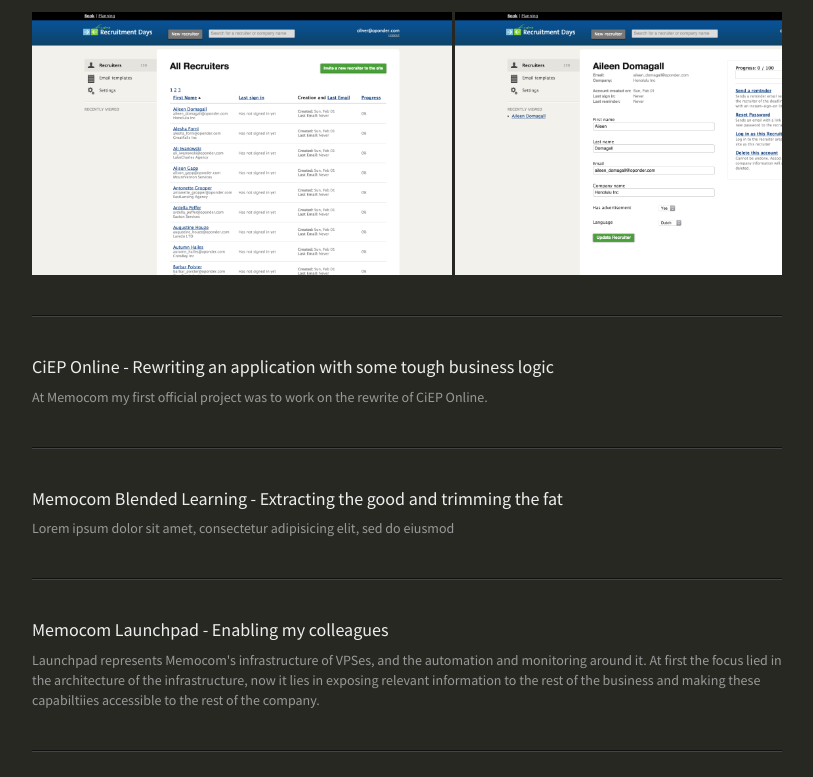
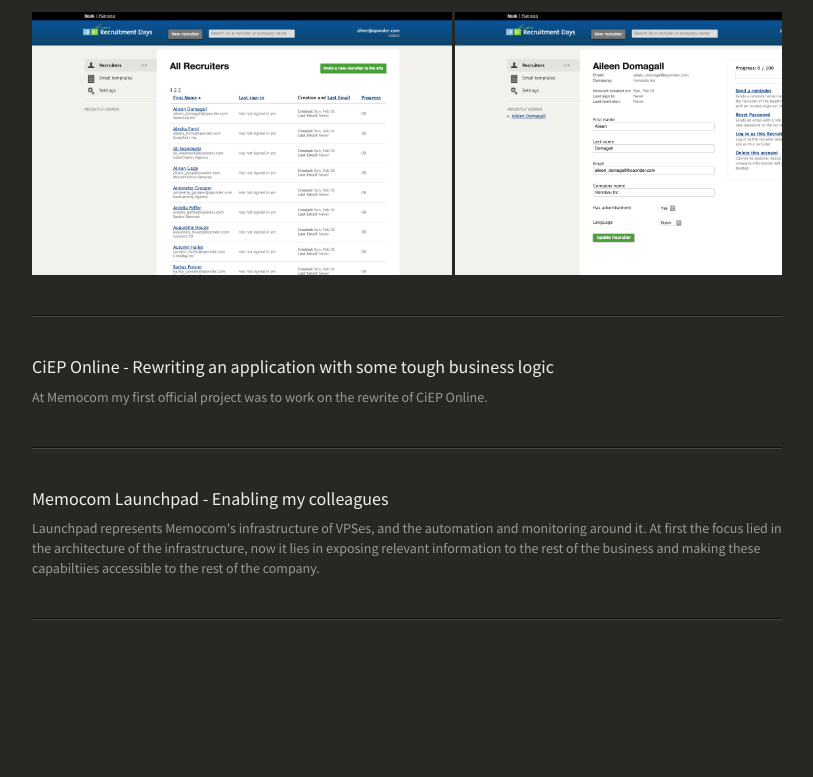
Before and after one commit to oponder/oliver.codes, a plain HTML site: page index.html in a window 1280 px wide. Shown: the part 3423-4200 px from the top of the page, without its empty margins (428-1241 px from the left). After the commit the page ends 4084 px from the top, so only its background shows below. Drawn offline with nearby package versions, Linux system fonts and the light colour scheme.

Commit message:
Comment out blended learning for now

```diff
--- a/index.html
+++ b/index.html
@@ -208,7 +208,7 @@ Date:     Mon Nov 2 23:20:10 1987
 <li><a href="#studyrent">studyrent</a></li>
 <li><a href="#erasmus_recruitment_days">erasmus_recruitment_days</a></li>
 <li><a href="#ciep_online">ciep_online</a></li>
-<li><a href="#memocom_blended_learning">memocom_blended_learning</a></li>
+<!-- <li><a href="#memocom_blended_learning">memocom_blended_learning</a></li> -->
 <li><a href="#memocom_launchpad">memocom_launchpad</a></li>
 </ul>
 </div>
@@ -257,9 +257,9 @@ Date:     Mon Nov 2 23:20:10 1987
           <p>At Memocom my first official project was to work on the rewrite of CiEP Online.</p>
           <hr/>
 
-          <h4 id='memocom_blended_learning'>Memocom Blended Learning - Extracting the good and trimming the fat</h4>
+          <!-- <h4 id='memocom_blended_learning'>Memocom Blended Learning - Extracting the good and trimming the fat</h4>
           <p>Lorem ipsum dolor sit amet, consectetur adipisicing elit, sed do eiusmod</p>
-          <hr/>
+          <hr/> -->
 
           <h4 id='memocom_launchpad'>Memocom Launchpad - Enabling my colleagues</h4>
           <p>Launchpad represents Memocom's infrastructure of VPSes, and the automation and monitoring around it. At first the focus lied in the architecture of the infrastructure, now it lies in exposing relevant information to the rest of the business and making these capabiltiies accessible to the rest of the company.</p>
```
Also changed, not shown: 1 other file.
